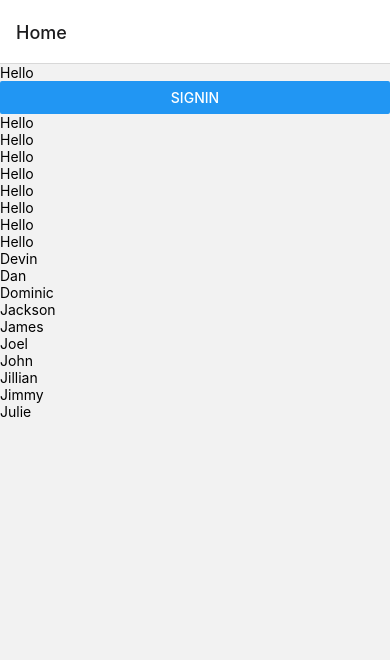
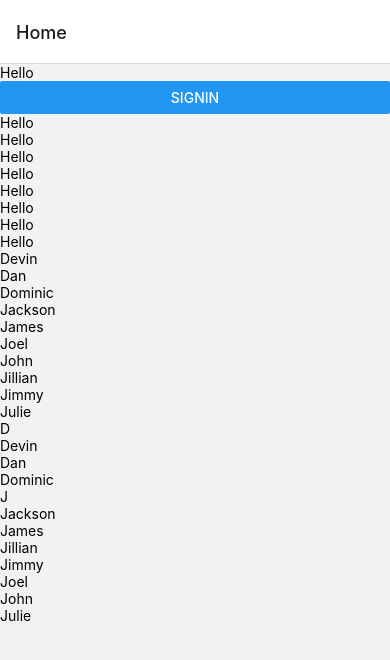
Before and after one commit to jalal-codr/AppDevPrac, a React Native app: screen /Home in a window 390 px wide. Shown: the top 660 px of the page. Built offline with nearby package versions, Linux system fonts and the light colour scheme.

Commit message:
slection list

```diff
--- a/Screens/Home/Home.jsx
+++ b/Screens/Home/Home.jsx
@@ -1,5 +1,5 @@
 import React from 'react'
-import {View,Text,Button,Image, ScrollView, FlatList} from 'react-native'
+import {View,Text,Button,Image, ScrollView, FlatList, SectionList} from 'react-native'
 
 
 function Home({navigation}) {
@@ -41,6 +41,25 @@ function Home({navigation}) {
       renderItem={({item})=>(<Text>{item.key}</Text>)}
       />
     </View>
+    <View>
+      <SectionList
+      sections={[{title: 'D', data: ['Devin', 'Dan', 'Dominic']},{
+        title: 'J',
+        data: [
+          'Jackson',
+          'James',
+          'Jillian',
+          'Jimmy',
+          'Joel',
+          'John',
+          'Julie',
+        ],
+      }]}
+      renderItem={({item})=><Text>{item}</Text>}
+      renderSectionHeader={({section})=>(<Text>{section.title}</Text>)}
+      keyExtractor={item => `basicListEntry-${item}`}
+      />
+    </View>
   </View>
   )
 }
```
